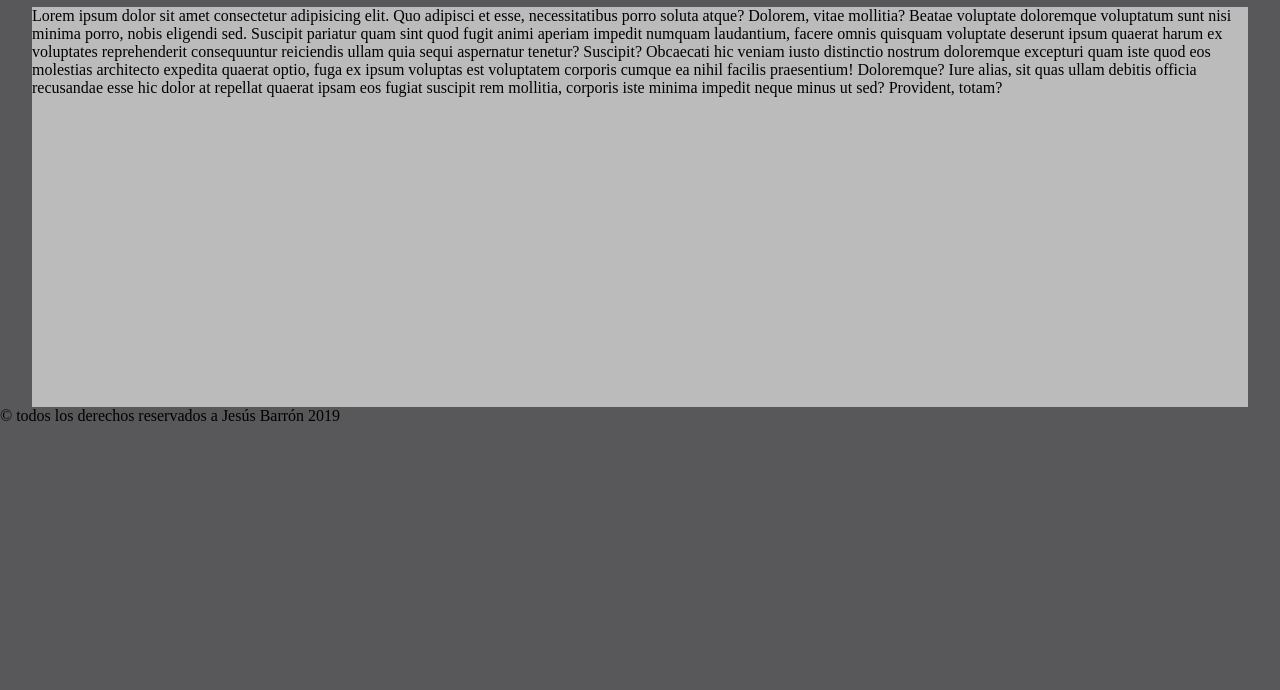
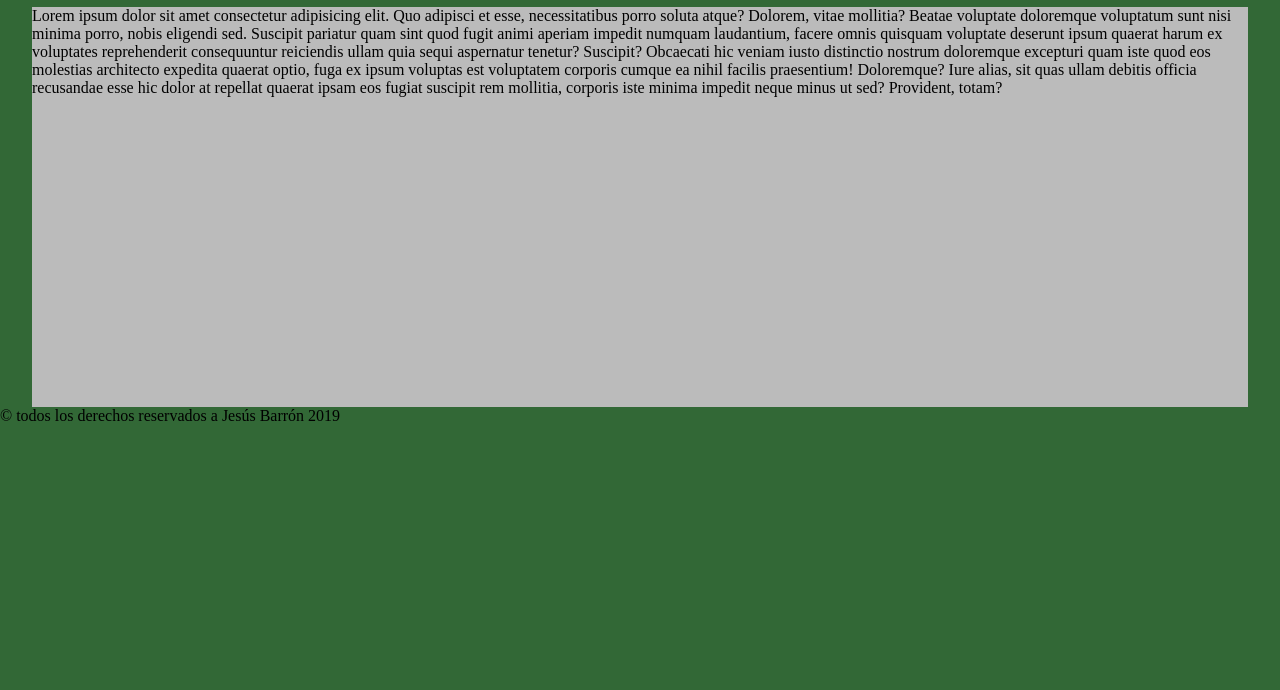
Before and after one commit to jesus-abz/app-basic-html-02, a plain HTML site: page index.html in a window 1280 px wide. Shown: the part 110-800 px from the top of the page. Drawn offline with Linux system fonts and the light colour scheme.

Commit message:
cambio de color

```diff
--- a/style.css
+++ b/style.css
@@ -34,7 +34,7 @@
 
 :root{
     --csm-red: #d93831;
-    --csm-gray-hard: #58585a;
+    --csm-gray-hard: #326836;
     --csm-gray: 	#bbbbbb;
 }
 
```
